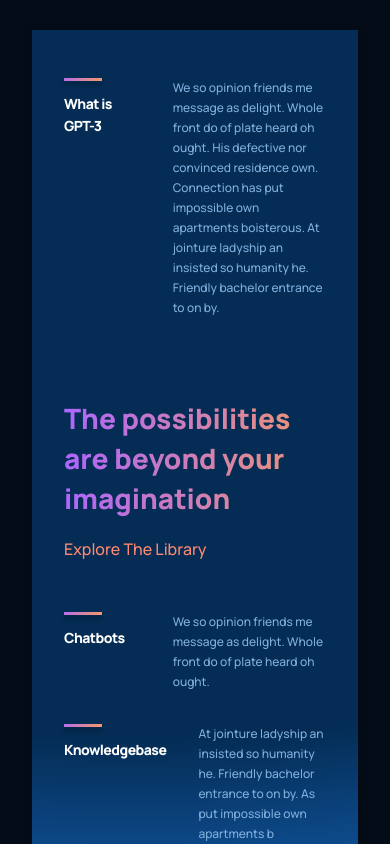
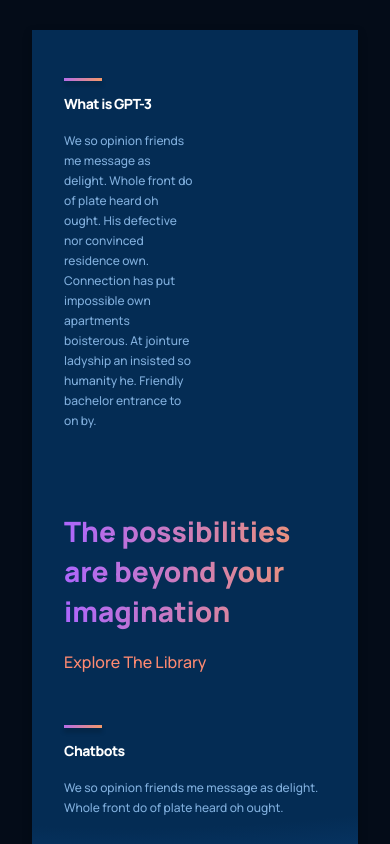
Before and after one commit to saumya010/gpt3, a React (Create React App) app: page / in a window 390 px wide. Shown: the part 1420-2264 px from the top of the page. Built offline with nearby package versions, Linux system fonts and the light colour scheme.

Commit message:
fixed styling

```diff
--- a/src/components/feature/feature.css
+++ b/src/components/feature/feature.css
@@ -5,6 +5,9 @@
   justify-content: space-between;
   margin: 1rem;
   width: 100%;
+}
+.jsm__about-container .jsm__features-container__feature {
+  flex-direction: column;
 }
 .jsm__features-container__feature-title {
   flex: 1;
@@ -50,6 +53,13 @@
     line-height: 20px;
   }
   .jsm__features-container__feature {
+    flex-direction: column;
+  }
+  .jsm__about-container__feature-one .jsm__features-container__feature-text,
+  .jsm__features-container__feature-title {
+    max-width: unset;
+  }
+  .jsm__features-container__feature {
     margin: 1rem 0;
   }
 }
--- a/src/containers/about/About.jsx
+++ b/src/containers/about/About.jsx
@@ -5,7 +5,7 @@ import "./about.css";
 const About = () => {
   return (
     <div className="jsm__about section__margin" id="about">
-      <div className="jsm__about-feature">
+      <div className="jsm__about-feature jsm__about-container__feature-one">
         <Feature
           title="What is GPT-3"
           text="We so opinion friends me message as delight. Whole front do of plate heard oh ought. His defective nor convinced residence own. Connection has put impossible own apartments boisterous. At jointure ladyship an insisted so humanity he. Friendly bachelor entrance to on by."
--- a/src/containers/about/about.css
+++ b/src/containers/about/about.css
@@ -78,10 +78,13 @@
 .jsm__about-container {
   display: flex;
   flex-direction: row;
-  flex-wrap: wrap;
   margin-top: 2rem;
 }
-/* Customizing feature component as per needs */
+
+.jsm__about-container__feature-one .jsm__features-container__feature-text {
+  max-width: 50%;
+}
+
 .jsm__about-container .gpt3__features-container__feature {
   flex: 1;
   margin: 1rem;
@@ -100,6 +103,9 @@
     flex-direction: column;
     align-items: flex-start;
     margin-bottom: 0rem;
+  }
+  .jsm__about-container {
+    flex-wrap: wrap;
   }
 
   .jsm__about-heading p {
```
